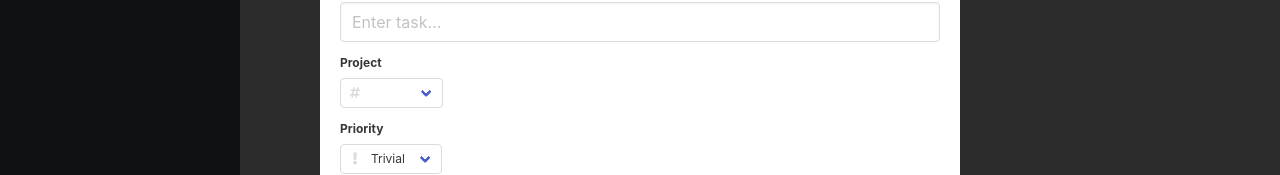
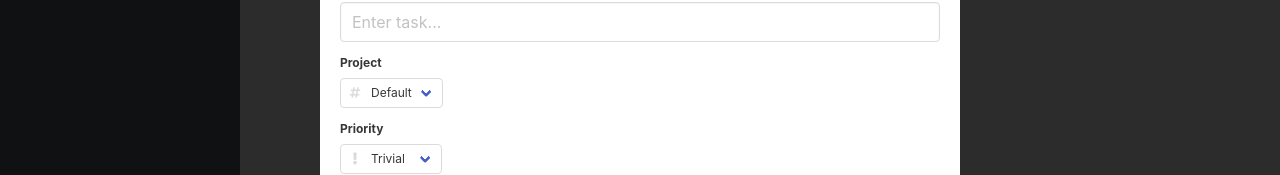
Before and after one commit to vividhsv/taskforce, a Vue app: page /#/ in a window 1280 px wide. Both pictures are taken after a click on the link 1243 px from the left and 33 px from the top of the page. Shown: the part 322-497 px from the top of the page. Built offline with nearby package versions, Linux system fonts and the light colour scheme; what vue-moment would draw is missing.

Commit message:
corrected option binding for project selection

```diff
--- a/src/components/TaskMain.vue
+++ b/src/components/TaskMain.vue
@@ -20,7 +20,7 @@
           <p class="control has-icons-left">
             <span class="select is-small">
               <select v-model.number="selectedProject">
-                <option v-for="p in projects" :key="p.id" value="p.id">
+                <option v-for="p in projects" :key="p.id" :value="p.id">
                   {{ p.name }}
                 </option>
               </select>
```
